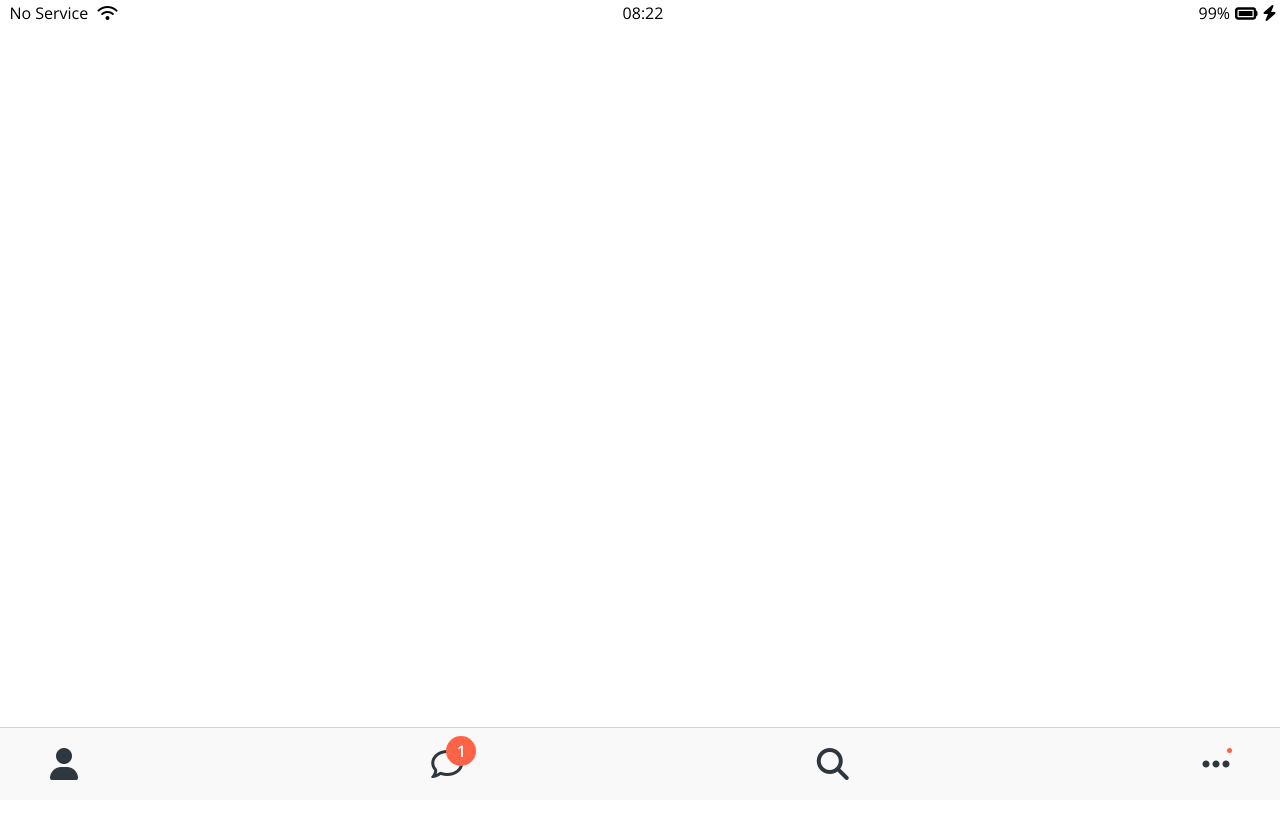
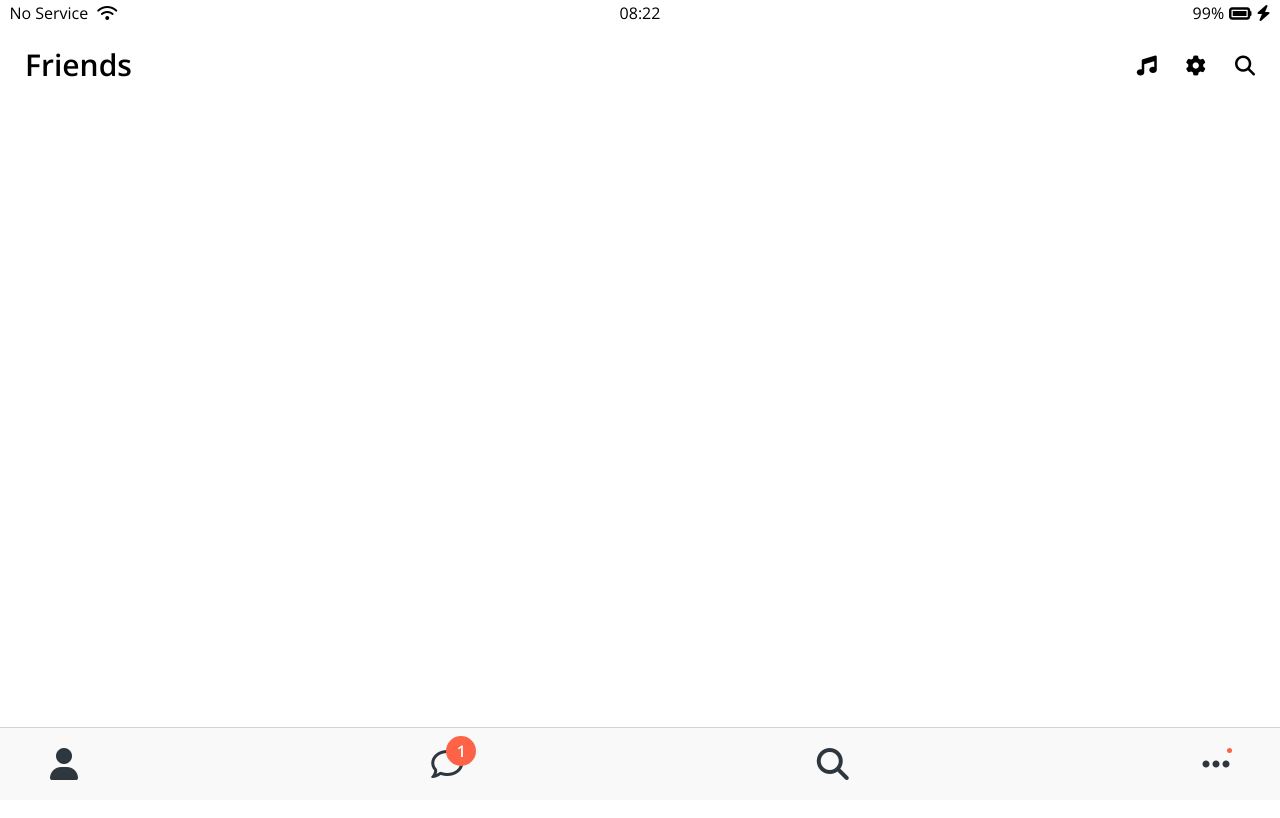
Before and after one commit to JasonHong95/kokoatalk-clone-202207, a plain HTML site: page friends.html in a window 1280 px wide. Shown: the top 818 px of the page. Drawn offline with nearby package versions, Linux system fonts and the light colour scheme.

Commit message:
Screen Header

```diff
--- /dev/null
+++ b/css/components/screen-header.css
@@ -0,0 +1,14 @@
+.screen-header {
+   display: flex;
+   justify-content: space-between;
+   margin-top: 25px;
+   padding: 25px;
+   align-items: center;
+}
+.screen-header__title {
+   font-size: 30px;
+   font-weight: 600;
+}
+.screen-header__icons span {
+   margin-left: 25px;
+}
--- a/css/components/status-bar.css
+++ b/css/components/status-bar.css
@@ -4,6 +4,7 @@
    width: 100%;
    display: flex;
    justify-content: center;
+   box-sizing: border-box; /* CSS 박스 사이즈 자동으로 변하지 않고 기존 크기 유지 */
    padding: 5px 3px;
 }
 .status-bar__column {
--- a/css/styles.css
+++ b/css/styles.css
@@ -6,6 +6,8 @@
 @import "screens/login.css";
 /* Login page */
 @import "components/nav-bar.css";
+@import "components/screen-header.css";
+
 body {
    font-family: "Open Sans", sans-serif;
    height: 500vh;
--- a/friends.html
+++ b/friends.html
@@ -12,6 +12,15 @@
       ></script>
    </head>
    <body>
+      <header class="screen-header">
+         <h1 class="screen-header__title">Friends</h1>
+         <div class="screen-header__icons">
+            <span><i class="fa-solid fa-music fa-lg"></i></span>
+            <span><i class="fa-solid fa-gear fa-lg"></i></span>
+            <span><i class="fa-solid fa-magnifying-glass fa-lg"></i></span>
+         </div>
+      </header>
+
       <div class="status-bar">
          <div class="status-bar__column">
             <span>No Service</span>
```
